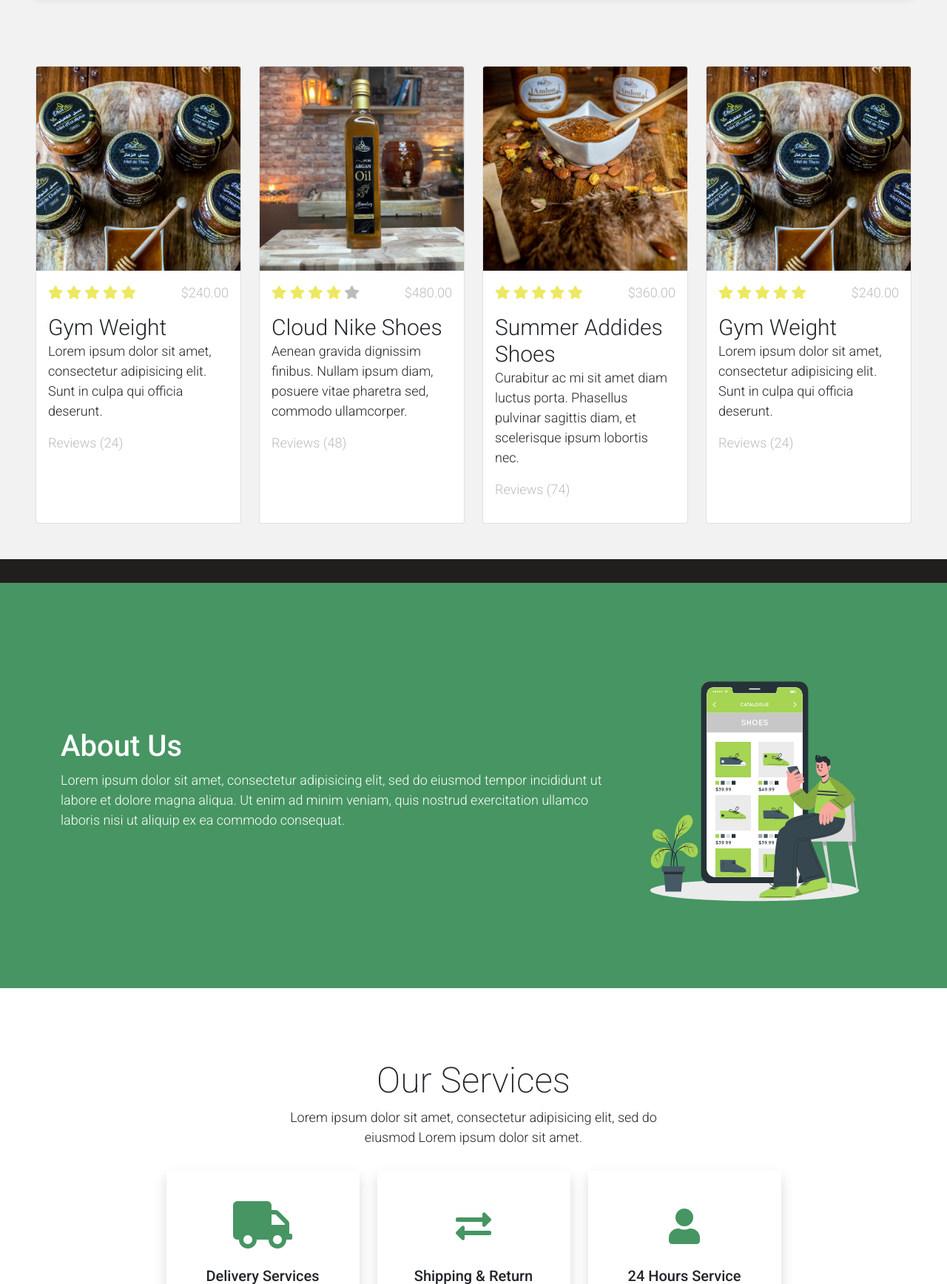
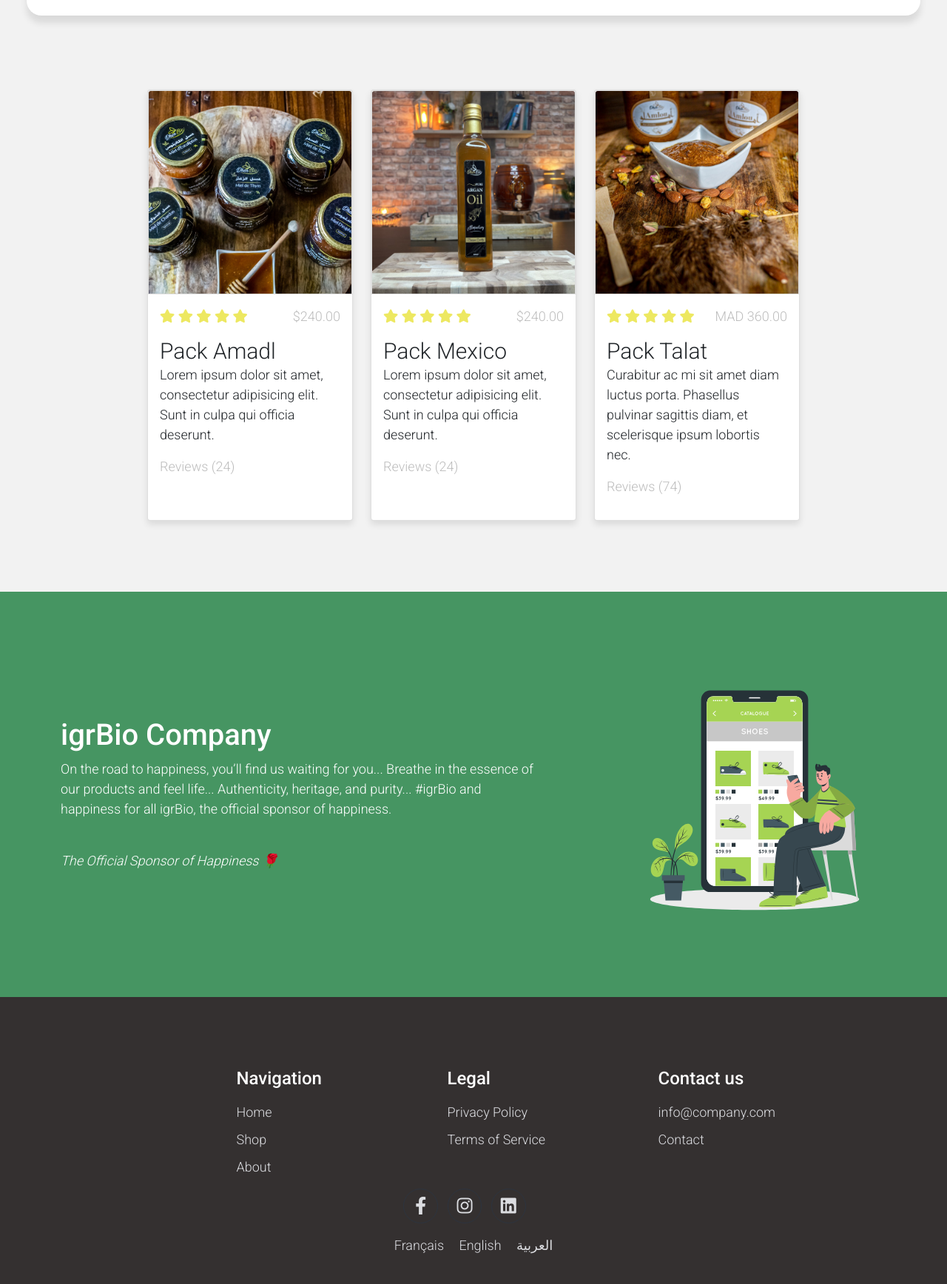
Before and after one commit to mezzinea/igrbio, a plain HTML site: page index.html in a window 1280 px wide. Shown: the part 2140-3876 px from the top of the page at 74% size. Drawn offline with Linux system fonts and the light colour scheme.

Commit message:
optimizing code

```diff
--- a/index.html
+++ b/index.html
@@ -287,11 +287,11 @@ https://templatemo.com/tm-559-zay-shop
             </div>
         </div>
         <div class="px-5">
-            <div class="row py-3" style="background-color: none; box-shadow: 0px 10px 10px 0px rgba(0, 0, 0, 0.10); border-radius: 20px; margin-bottom: 100px;">
+            <div class="row py-3" style="background-color: white; box-shadow: 0px 10px 10px 0px rgba(0, 0, 0, 0.10); border-radius: 20px; margin-bottom: 100px;">
                     <div class="col-md-5">
                         <img src="./assets/img/igrBio/3vhEihamIkRCTUfXXWVdO6ku3.jpg" class="card-img-top" alt="..." style="border-radius: 15px;">
                     </div>
-                    <div class="col-md-7 py-3 px-5" style="text-align: left;">
+                    <div class="col-md-7 pt-5 py-3 px-5" style="text-align: left;">
                         <h2>Pack souss</h2>
                         <div class="py-3">
                             <b>Description</b>
@@ -327,13 +327,22 @@ https://templatemo.com/tm-559-zay-shop
                         </div>
                     </div>
             </div>
-            <div class="">
-                <div class="row">
+            <div class="mb-5">
+                <div class="row justify-content-center">
                     <div class="col-12 col-md-3">
-                        <div class="card h-100">
+                        <div class="card product-wap h-100">
+                            <div class="card rounded-0">
                                 <a href="shop-single.html">
                                     <img src="./assets/img/igrBio/honey-cat.jpg" class="card-img-top" alt="...">
                                 </a>
+                                <div class="card-img-overlay rounded-0 product-overlay d-flex align-items-center justify-content-center">
+                                    <ul class="list-unstyled">
+                                        <li><a class="btn btn-warning text-black" href="shop-single.html"><i class="far fa-heart"></i></a></li>
+                                        <li><a class="btn btn-warning text-black mt-2" href="shop-single.html"><i class="far fa-eye"></i></a></li>
+                                        <li><a class="btn btn-warning text-black mt-2" href="shop-single.html"><i class="fas fa-cart-plus"></i></a></li>
+                                    </ul>
+                                </div>
+                            </div>
                             <div class="card-body">
                                 <ul class="list-unstyled d-flex justify-content-between">
                                     <li>
@@ -345,7 +354,7 @@ https://templatemo.com/tm-559-zay-shop
                                     </li>
                                     <li class="text-muted text-right">$240.00</li>
                                 </ul>
-                                <a href="shop-single.html" class="h2 text-decoration-none text-dark">Gym Weight</a>
+                                <a href="shop-single.html" class="h2 text-decoration-none text-dark">Pack Amadl</a>
                                 <p class="card-text">
                                     Lorem ipsum dolor sit amet, consectetur adipisicing elit. Sunt in culpa qui officia deserunt.
                                 </p>
@@ -354,58 +363,19 @@ https://templatemo.com/tm-559-zay-shop
                         </div>
                     </div>
                     <div class="col-12 col-md-3">
-                        <div class="card h-100">
+                        <div class="card product-wap h-100">
+                            <div class="card rounded-0">
                                 <a href="shop-single.html">
                                     <img src="./assets/img/igrBio/oil-cat.jpg" class="card-img-top" alt="...">
                                 </a>
-                            <div class="card-body">
-                                <ul class="list-unstyled d-flex justify-content-between">
-                                    <li>
-                                        <i class="text-warning fa fa-star"></i>
-                                        <i class="text-warning fa fa-star"></i>
-                                        <i class="text-warning fa fa-star"></i>
-                                        <i class="text-warning fa fa-star"></i>
-                                        <i class="text-muted fa fa-star"></i>
-                                    </li>
-                                    <li class="text-muted text-right">$480.00</li>
+                                <div class="card-img-overlay rounded-0 product-overlay d-flex align-items-center justify-content-center">
+                                    <ul class="list-unstyled">
+                                        <li><a class="btn btn-warning text-black" href="shop-single.html"><i class="far fa-heart"></i></a></li>
+                                        <li><a class="btn btn-warning text-black mt-2" href="shop-single.html"><i class="far fa-eye"></i></a></li>
+                                        <li><a class="btn btn-warning text-black mt-2" href="shop-single.html"><i class="fas fa-cart-plus"></i></a></li>
                                     </ul>
-                                <a href="shop-single.html" class="h2 text-decoration-none text-dark">Cloud Nike Shoes</a>
-                                <p class="card-text">
-                                    Aenean gravida dignissim finibus. Nullam ipsum diam, posuere vitae pharetra sed, commodo ullamcorper.
-                                </p>
-                                <p class="text-muted">Reviews (48)</p>
                                 </div>
                             </div>
-                    </div>
-                    <div class="col-12 col-md-3">
-                        <div class="card h-100">
-                            <a href="shop-single.html">
-                                <img src="./assets/img/igrBio/amlou-cat.jpg" class="card-img-top" alt="...">
-                            </a>
-                            <div class="card-body">
-                                <ul class="list-unstyled d-flex justify-content-between">
-                                    <li>
-                                        <i class="text-warning fa fa-star"></i>
-                                        <i class="text-warning fa fa-star"></i>
-                                        <i class="text-warning fa fa-star"></i>
-                                        <i class="text-warning fa fa-star"></i>
-                                        <i class="text-warning fa fa-star"></i>
-                                    </li>
-                                    <li class="text-muted text-right">$360.00</li>
-                                </ul>
-                                <a href="shop-single.html" class="h2 text-decoration-none text-dark">Summer Addides Shoes</a>
-                                <p class="card-text">
-                                    Curabitur ac mi sit amet diam luctus porta. Phasellus pulvinar sagittis diam, et scelerisque ipsum lobortis nec.
-                                </p>
-                                <p class="text-muted">Reviews (74)</p>
-                            </div>
-                        </div>
-                    </div>
-                    <div class="col-12 col-md-3">
-                        <div class="card h-100">
-                            <a href="shop-single.html">
-                                <img src="./assets/img/igrBio/honey-cat.jpg" class="card-img-top" alt="...">
-                            </a>
                             <div class="card-body">
                                 <ul class="list-unstyled d-flex justify-content-between">
                                     <li>
@@ -417,11 +387,44 @@ https://templatemo.com/tm-559-zay-shop
                                     </li>
                                     <li class="text-muted text-right">$240.00</li>
                                 </ul>
-                                <a href="shop-single.html" class="h2 text-decoration-none text-dark">Gym Weight</a>
+                                <a href="shop-single.html" class="h2 text-decoration-none text-dark">Pack Mexico</a>
                                 <p class="card-text">
                                     Lorem ipsum dolor sit amet, consectetur adipisicing elit. Sunt in culpa qui officia deserunt.
                                 </p>
                                 <p class="text-muted">Reviews (24)</p>
+                            </div>
+                        </div>
+                    </div>
+                    <div class="col-12 col-md-3">
+                        <div class="card product-wap h-100">
+                            <div class="card rounded-0">
+                                <a href="shop-single.html">
+                                    <img src="./assets/img/igrBio/amlou-cat.jpg" class="card-img-top" alt="...">
+                                </a>
+                                <div class="card-img-overlay rounded-0 product-overlay d-flex align-items-center justify-content-center">
+                                    <ul class="list-unstyled">
+                                        <li><a class="btn btn-warning text-black" href="shop-single.html"><i class="far fa-heart"></i></a></li>
+                                        <li><a class="btn btn-warning text-black mt-2" href="shop-single.html"><i class="far fa-eye"></i></a></li>
+                                        <li><a class="btn btn-warning text-black mt-2" href="shop-single.html"><i class="fas fa-cart-plus"></i></a></li>
+                                    </ul>
+                                </div>
+                            </div>
+                            <div class="card-body">
+                                <ul class="list-unstyled d-flex justify-content-between">
+                                    <li>
+                                        <i class="text-warning fa fa-star"></i>
+                                        <i class="text-warning fa fa-star"></i>
+                                        <i class="text-warning fa fa-star"></i>
+                                        <i class="text-warning fa fa-star"></i>
+                                        <i class="text-warning fa fa-star"></i>
+                                    </li>
+                                    <li class="text-muted text-right">MAD 360.00</li>
+                                </ul>
+                                <a href="shop-single.html" class="h2 text-decoration-none text-dark">Pack Talat</a>
+                                <p class="card-text">
+                                    Curabitur ac mi sit amet diam luctus porta. Phasellus pulvinar sagittis diam, et scelerisque ipsum lobortis nec.
+                                </p>
+                                <p class="text-muted">Reviews (74)</p>
                             </div>
                         </div>
                     </div>
@@ -432,19 +435,20 @@ https://templatemo.com/tm-559-zay-shop
     <!-- End Featured Product -->
 
     <!-- About -->
-    <div class="w-100 bg-black py-3"  id="about"></div>
-    <section class="bg-success py-5">
+    <section class="bg-success py-5" id="about">
         <div class="container">
             <div class="row align-items-center py-5">
-                <div class="col-md-8 text-white">
-                    <h1>About Us</h1>
+                <div class="col-md-7 text-white">
+                    <h1>igrBio Company</h1>
                     <p>
-                        Lorem ipsum dolor sit amet, consectetur adipisicing elit, sed do eiusmod
-                        tempor incididunt ut labore et dolore magna aliqua. Ut enim ad minim veniam,
-                        quis nostrud exercitation ullamco laboris nisi ut aliquip ex ea commodo consequat.
+                        On the road to happiness, you’ll find us waiting for you...
+                        Breathe in the essence of our products and feel life... Authenticity, heritage, and purity...
+                        #igrBio and happiness for all igrBio, the official sponsor of happiness.
                     </p>
+                    <br>
+                    <i class="pt-5">The Official Sponsor of Happiness 🌹</i>
                 </div>
-                <div class="col-md-4">
+                <div class="col-md-4 offset-md-1">
                     <img src="assets/img/about-hero.svg" alt="About Hero">
                 </div>
             </div>
@@ -452,51 +456,14 @@ https://templatemo.com/tm-559-zay-shop
     </section>
     <!-- Close Banner -->
 
-    <!-- Start Section -->
-    <section class="container py-5">
-        <div class="row text-center pt-5 pb-3">
-            <div class="col-lg-6 m-auto">
-                <h1 class="h1">Our Services</h1>
-                <p>
-                    Lorem ipsum dolor sit amet, consectetur adipisicing elit, sed do eiusmod
-                    Lorem ipsum dolor sit amet.
-                </p>
-            </div>
-        </div>
-        <div class="row justify-content-center">
-
-            <div class="col-md-3 pb-5">
-                <div class="h-100 py-5 services-icon-wap shadow">
-                    <div class="h1 text-success text-center"><i class="fa fa-truck fa-lg"></i></div>
-                    <h2 class="h5 mt-4 text-center">Delivery Services</h2>
-                </div>
-            </div>
-
-            <div class="col-md-3 pb-5">
-                <div class="h-100 py-5 services-icon-wap shadow">
-                    <div class="h1 text-success text-center"><i class="fas fa-exchange-alt"></i></div>
-                    <h2 class="h5 mt-4 text-center">Shipping & Return</h2>
-                </div>
-            </div>
-
-            <div class="col-md-3 pb-5">
-                <div class="h-100 py-5 services-icon-wap shadow">
-                    <div class="h1 text-success text-center"><i class="fa fa-user"></i></div>
-                    <h2 class="h5 mt-4 text-center">24 Hours Service</h2>
-                </div>
-            </div>
-        </div>
-    </section>
-    <!-- End Section -->
-
 
     <!-- Start Footer -->
-    <footer class="bg-dark" id="tempaltemo_footer">
+    <footer class="bg-dark text-white" id="tempaltemo_footer">
         <div class="container py-5">
             <div class="row pt-5 justify-content-center">
                 <div class="col-md-3 offset-md-2">
-                    <h3 class="text-light border-light">Navigation</h3>
-                    <ul class="list-unstyled text-light footer-link-list">
+                    <h4>Navigation</h4>
+                    <ul class="list-unstyled footer-link-list">
                         <li><a class="text-decoration-none" href="#">Home</a></li>
                         <li><a class="text-decoration-none" href="#">Shop</a></li>
                         <li><a class="text-decoration-none" href="#">About</a></li>
@@ -504,39 +471,35 @@ https://templatemo.com/tm-559-zay-shop
                 </div>
 
                 <div class="col-md-3">
-                    <h3 class="text-light border-light">Legal</h3>
-                    <ul class="list-unstyled text-light footer-link-list">
+                    <h4>Legal</h4>
+                    <ul class="list-unstyled footer-link-list">
                         <li><a class="text-decoration-none" href="#">Privacy Policy</a></li>
                         <li><a class="text-decoration-none" href="#">Terms of Service</a></li>
                     </ul>
                 </div>
 
                 <div class="col-md-3">
-                    <h3 class="text-light border-light">Contact us</h3>
-                    <ul class="list-unstyled text-light footer-link-list">
-                        <li>
-                            <a class="text-decoration-none" href="mailto:info@company.com">info@company.com</a>
-                        </li>
-                        <li>
-                            <a class="text-decoration-none" href="#">Contact</a>
-                        </li>
+                    <h4>Contact us</h4>
+                    <ul class="list-unstyled footer-link-list">
+                        <li><a class="text-decoration-none" href="mailto:info@company.com">info@company.com</a></li>
+                        <li><a class="text-decoration-none" href="#">Contact</a></li>
                     </ul>
                 </div>
 
             </div>
 
             <div class="row">
-                <div class="row text-light text-center">
+                <div class="row text-center">
                     <div class="">
                         <ul class="list-inline text-center footer-icons">
                             <li class="list-inline-item border border-light rounded-circle text-center">
-                                <a class="text-light text-decoration-none" target="_blank" href="http://facebook.com/"><i class="fab fa-facebook-f fa-lg fa-fw"></i></a>
+                                <a class="text-decoration-none" target="_blank" href="http://facebook.com/"><i class="fab fa-facebook-f fa-lg fa-fw"></i></a>
                             </li>
                             <li class="list-inline-item border border-light rounded-circle text-center">
-                                <a class="text-light text-decoration-none" target="_blank" href="https://www.instagram.com/"><i class="fab fa-instagram fa-lg fa-fw"></i></a>
+                                <a class="text-decoration-none" target="_blank" href="https://www.instagram.com/"><i class="fab fa-instagram fa-lg fa-fw"></i></a>
                             </li>
                             <li class="list-inline-item border border-light rounded-circle text-center">
-                                <a class="text-light text-decoration-none" target="_blank" href="https://www.linkedin.com/"><i class="fab fa-linkedin fa-lg fa-fw"></i></a>
+                                <a class="text-decoration-none" target="_blank" href="https://www.linkedin.com/"><i class="fab fa-linkedin fa-lg fa-fw"></i></a>
                             </li>
                         </ul>
                     </div>
@@ -545,9 +508,9 @@ https://templatemo.com/tm-559-zay-shop
 
             <div class="row">
                 <div class="text-center">
-                    <a class="px-2 text-light text-decoration-none" href="#">Français</a>
-                    <a class="px-2 text-light text-decoration-none" href="#">English</a>
-                    <a class="px-2 text-light text-decoration-none" href="#">العربية</a>
+                    <a class="px-2 text-decoration-none" href="#">Français</a>
+                    <a class="px-2 text-decoration-none" href="#">English</a>
+                    <a class="px-2 text-decoration-none" href="#">العربية</a>
                 </div>
             </div>
         </div>
@@ -556,7 +519,7 @@ https://templatemo.com/tm-559-zay-shop
             <div class="container">
                 <div class="row">
                     <div class="col-12">
-                        <p class="text-center text-light">
+                        <p class="text-center">
                             © 2025 igrBio. All rights reserved
                         </p>
                     </div>
```
Lines whose indentation alone changed are shown as unchanged.
